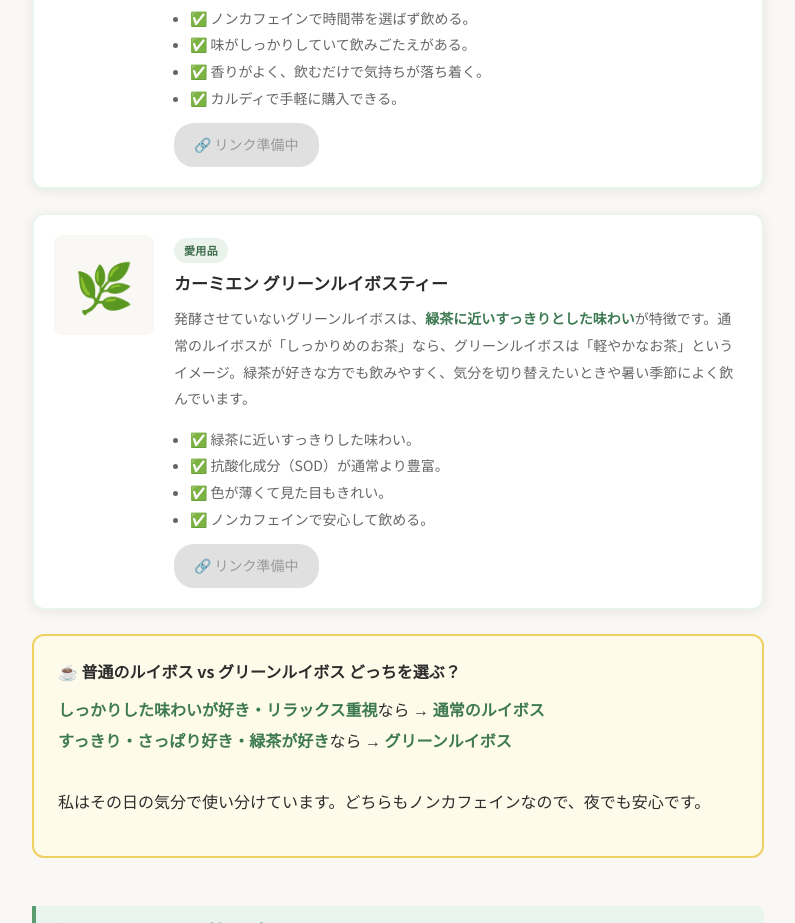
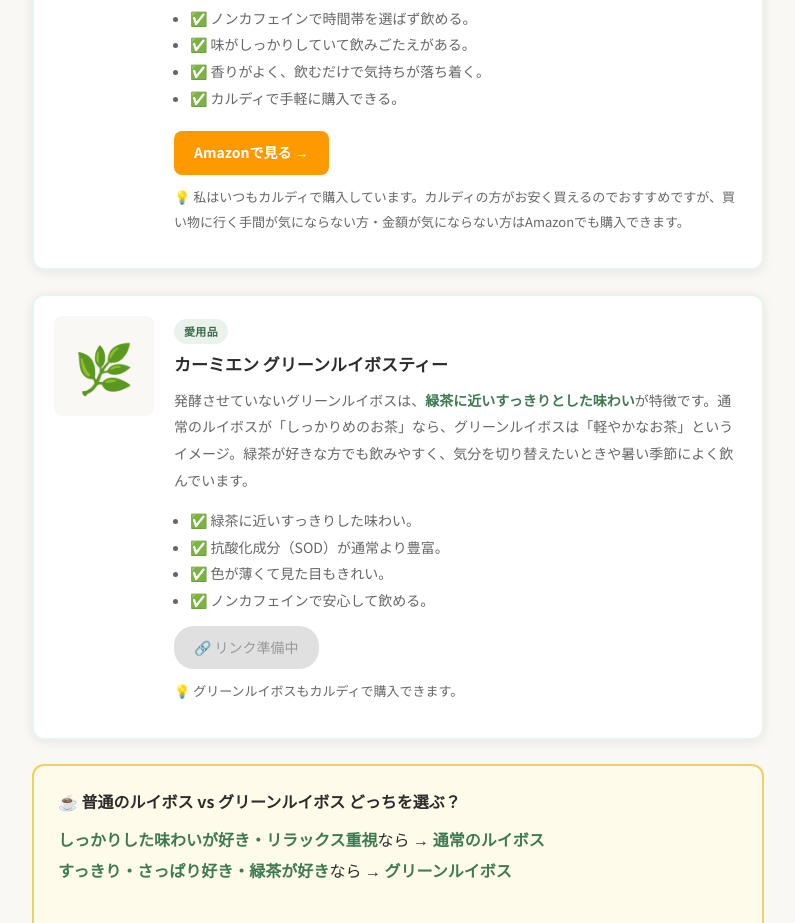
Before and after one commit to kotaro-health-lab/kotaro-health-lab.github.io, a plain HTML site: page articles/hsp-rooibos-tea.html in a window 1280 px wide. Shown: the part 2660-3583 px from the top of the page, without its empty margins (242-1037 px from the left). Drawn offline with Linux system fonts and the light colour scheme.

Commit message:
Add Amazon affiliate link for Carmien rooibos tea

```diff
--- a/articles/hsp-rooibos-tea.html
+++ b/articles/hsp-rooibos-tea.html
@@ -117,8 +117,9 @@
               <li>✅ カルディで手軽に購入できる。</li>
             </ul>
             <div class="product-links">
-              <span style="display:inline-block;padding:10px 20px;background:#e0e0e0;color:#999;border-radius:20px;font-size:14px;cursor:not-allowed;">🔗 リンク準備中</span>
+              <a href="https://www.amazon.co.jp/dp/B017EIVS9M/?tag=kotarowellnes-22" target="_blank" rel="noopener nofollow" class="btn-affiliate">Amazonで見る →</a>
             </div>
+            <p style="margin-top:10px;font-size:13px;color:var(--text-sub);">💡 私はいつもカルディで購入しています。カルディの方がお安く買えるのでおすすめですが、買い物に行く手間が気にならない方・金額が気にならない方はAmazonでも購入できます。</p>
           </div>
         </div>
 
@@ -137,6 +138,7 @@
             <div class="product-links">
               <span style="display:inline-block;padding:10px 20px;background:#e0e0e0;color:#999;border-radius:20px;font-size:14px;cursor:not-allowed;">🔗 リンク準備中</span>
             </div>
+            <p style="margin-top:10px;font-size:13px;color:var(--text-sub);">💡 グリーンルイボスもカルディで購入できます。</p>
           </div>
         </div>
 
```
